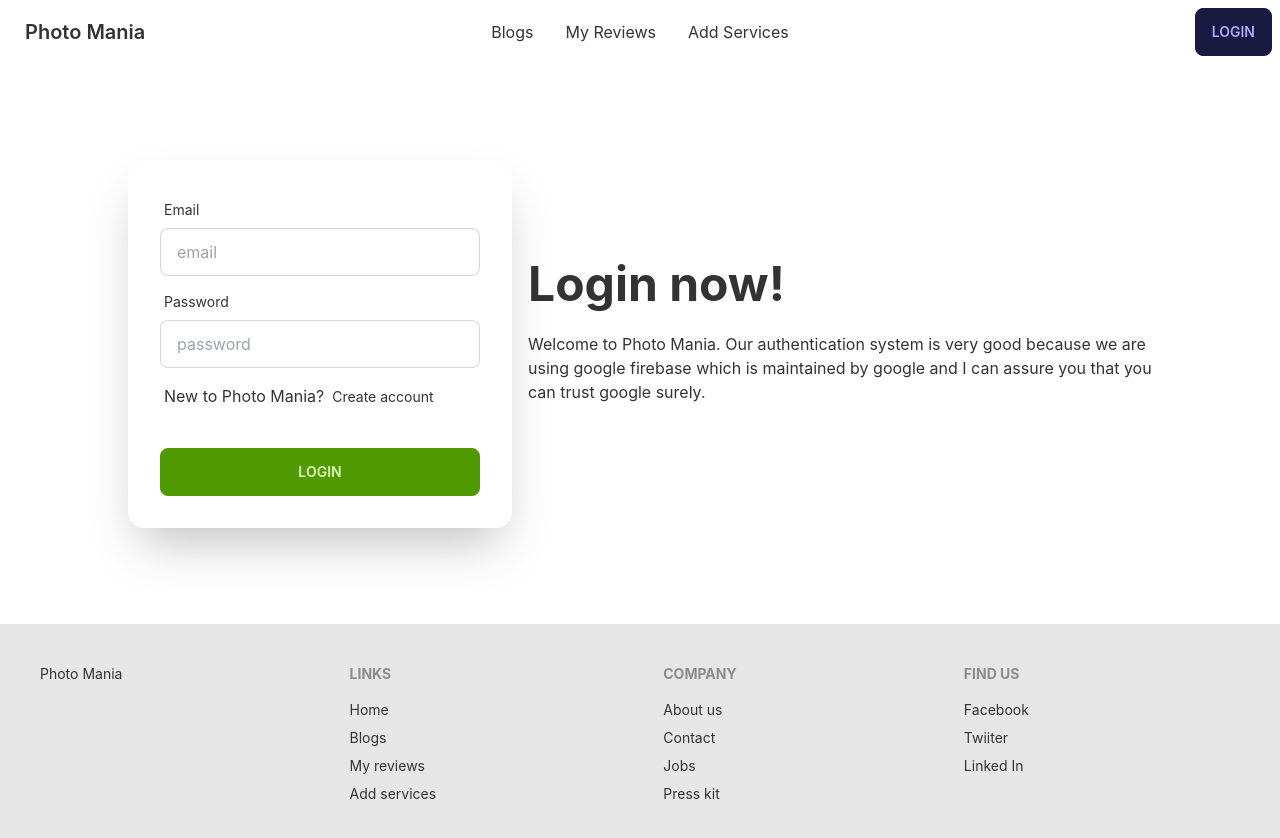
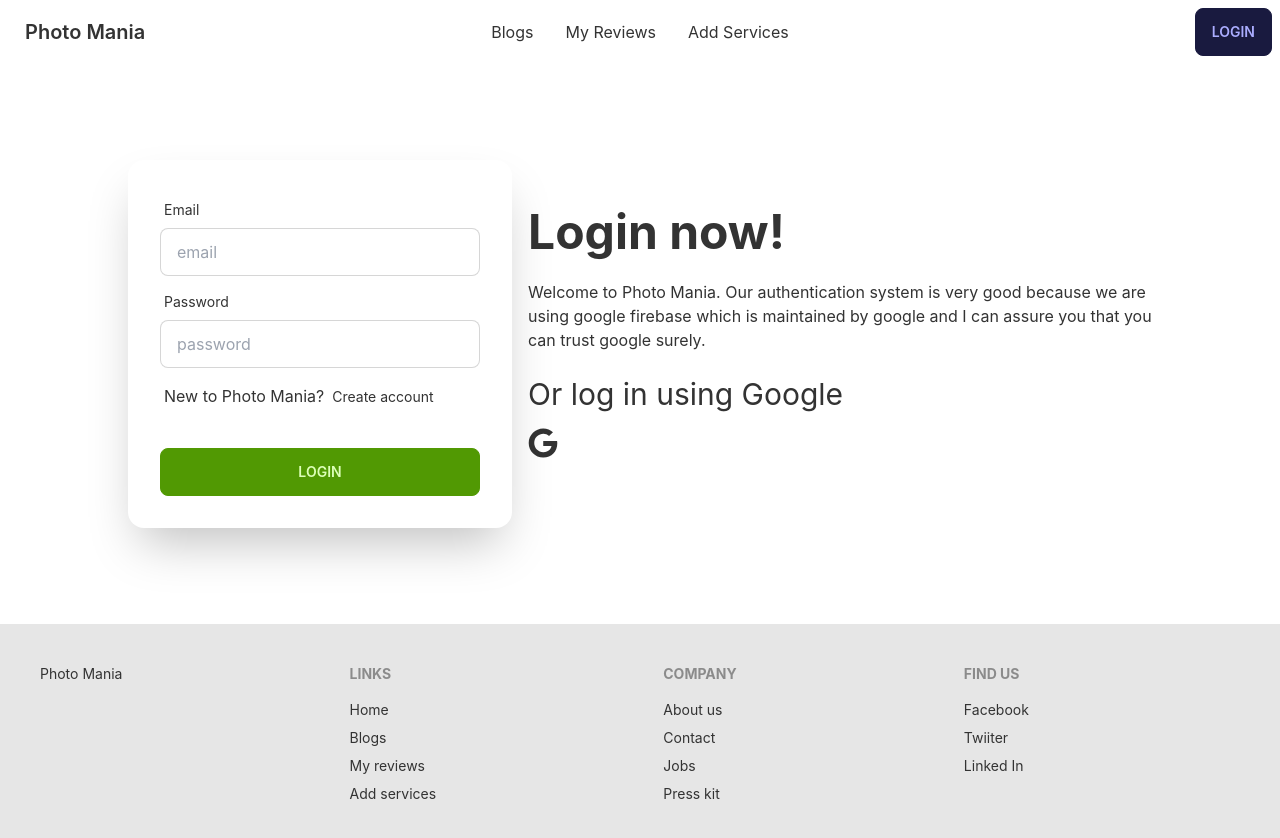
Before and after one commit to SynysterRudro/photographer-service-review-client, a React (Create React App) app: page /login in a window 1280 px wide. Shown: the top 838 px of the page. Built offline with nearby package versions, Linux system fonts and the light colour scheme.

Commit message:
google login successfully added

```diff
--- a/package.json
+++ b/package.json
@@ -10,6 +10,7 @@
     "firebase": "^9.13.0",
     "react": "^18.2.0",
     "react-dom": "^18.2.0",
+    "react-icons": "^4.6.0",
     "react-photo-view": "^1.2.2",
     "react-router-dom": "^6.4.3",
     "react-scripts": "5.0.1",
--- a/src/Pages/Login/Login.js
+++ b/src/Pages/Login/Login.js
@@ -1,12 +1,22 @@
 import React, { useContext, useState } from 'react';
-import { Link } from 'react-router-dom';
+import { Link, useNavigate } from 'react-router-dom';
 import { AuthContext } from '../../contexts/AuthProvider/AuthProvider';
+import { GoogleAuthProvider } from 'firebase/auth'
+import { FaGoogle } from "react-icons/fa";
+
+
+const googleProvider = new GoogleAuthProvider();
 
 const Login = () => {
 
-    const { emailPasswordLogin } = useContext(AuthContext);
+    // navigation
+    const navigate = useNavigate();
+
+    const { emailPasswordLogin, googleLogin } = useContext(AuthContext);
     const [errorMessage, setErrorMessage] = useState('');
 
+
+    // email password login
     const handleLogin = event => {
         event.preventDefault();
         const form = event.target;
@@ -17,7 +27,21 @@
         emailPasswordLogin(email, password)
             .then(result => {
                 const user = result.user;
+                setErrorMessage('');
                 console.log(user);
+                navigate('/');
+            })
+            .catch(err => setErrorMessage(err.message))
+    }
+
+    // google login
+    const loginUsingGoogle = () => {
+        googleLogin(googleProvider)
+            .then(result => {
+                const user = result.user;
+                setErrorMessage('');
+                console.log(user);
+                navigate('/');
             })
             .catch(err => setErrorMessage(err.message))
     }
@@ -28,6 +52,12 @@
                 <div className="text-center lg:text-left w-1/2">
                     <h1 className="text-5xl font-bold">Login now!</h1>
                     <p className="py-6">Welcome to Photo Mania. Our authentication system is very good because we are using google firebase which is maintained by google and I can assure you that you can trust google surely.</p>
+
+                    <h2 className="text-3xl">
+                        Or log in using Google
+                        <br />
+                        <button onClick={loginUsingGoogle}><FaGoogle className='my-4 hover:text-violet-500 font-bold'></FaGoogle></button>
+                    </h2>
                 </div>
                 <div className="card  flex-shrink-0 w-full max-w-sm shadow-2xl bg-base-100">
                     <form onSubmit={handleLogin} className="card-body">
--- a/src/Pages/Signup/Signup.js
+++ b/src/Pages/Signup/Signup.js
@@ -1,11 +1,12 @@
 import React, { useContext, useState } from 'react';
-import { Link } from 'react-router-dom';
+import { Link, useNavigate } from 'react-router-dom';
 import { AuthContext } from '../../contexts/AuthProvider/AuthProvider';
 
 const Signup = () => {
 
     // error messages state
     const [errorMessage, setErrorMessage] = useState('');
+    const navigate = useNavigate();
 
     const { createUser } = useContext(AuthContext);
     const handleSignUp = event => {
@@ -18,7 +19,9 @@
         createUser(email, password)
             .then(result => {
                 const user = result.user;
+                setErrorMessage('');
                 console.log(user);
+                navigate('/');
             })
             .catch(err => setErrorMessage(err.message))
         // console.log(name, email, password);
--- a/src/contexts/AuthProvider/AuthProvider.js
+++ b/src/contexts/AuthProvider/AuthProvider.js
@@ -1,5 +1,5 @@
 import React, { createContext, useState } from 'react';
-import { getAuth, createUserWithEmailAndPassword, signInWithEmailAndPassword } from 'firebase/auth';
+import { getAuth, createUserWithEmailAndPassword, signInWithEmailAndPassword, signInWithPopup } from 'firebase/auth';
 
 import app from '../../firebase/firebase.config';
 
@@ -17,16 +17,22 @@
         return createUserWithEmailAndPassword(auth, email, password);
     }
 
-    // loggin in user
+    // logging in user
 
     const emailPasswordLogin = (email, password) => {
         return signInWithEmailAndPassword(auth, email, password);
     }
 
 
+    const googleLogin = (provider) => {
+        return signInWithPopup(auth, provider);
+    }
+
+
     const authInfo = {
         createUser,
-        emailPasswordLogin
+        emailPasswordLogin,
+        googleLogin
     };
     return (
         <AuthContext.Provider value={authInfo}>
```
Also changed, not shown: 1 other file (tests, documents, lock files or other folders).
